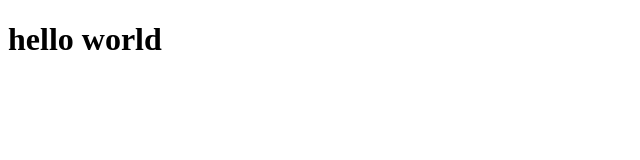
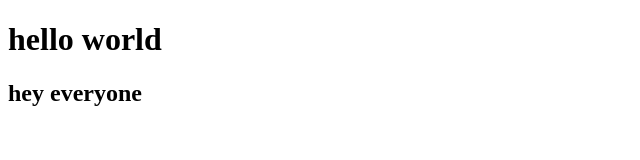
Before and after one commit to IamMoeez1/first-repo, a plain HTML site: page index.html in a window 1280 px wide. Shown: the whole page, without its empty margins (0-640 px from the left). Drawn offline with Linux system fonts and the light colour scheme.

Commit message:
sadafkhan

```diff
--- a/index.html
+++ b/index.html
@@ -7,5 +7,6 @@
 </head>
 <body>
     <h1>hello world</h1>
+    <h2>hey everyone </h2>
 </body>
 </html>
```
